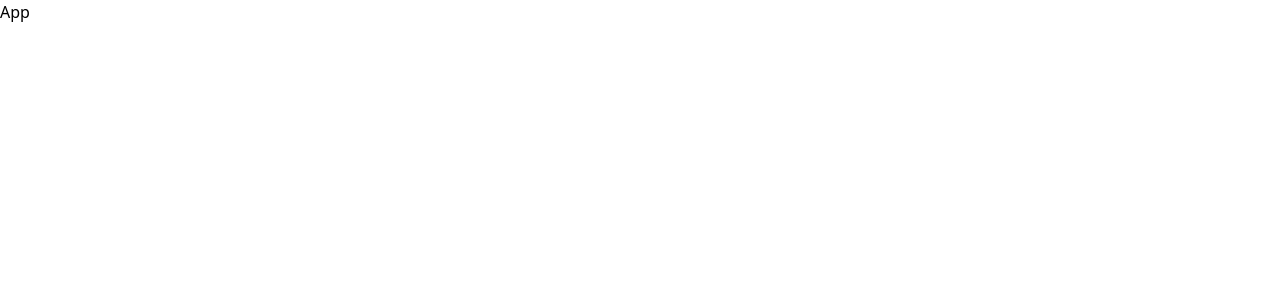
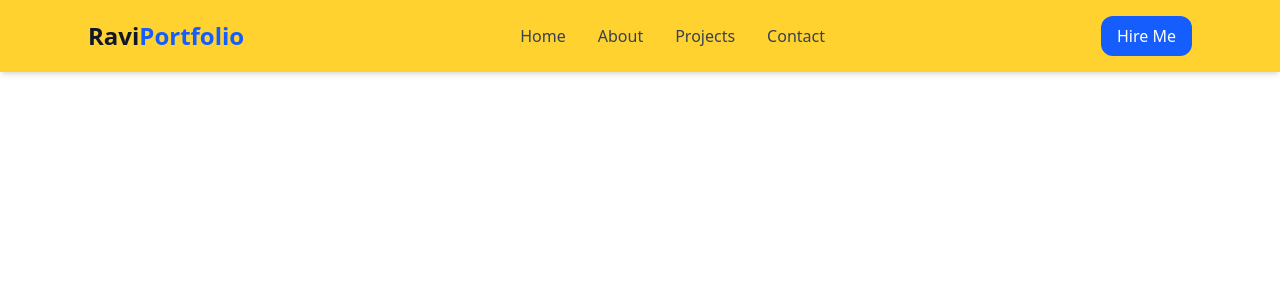
Before and after one commit to RaviGahire/Portfolio, a React (Vite) app: page / in a window 1280 px wide. Shown: the top 300 px of the page. Built offline with nearby package versions, Linux system fonts and the light colour scheme.

Commit message:
Header: add header

```diff
--- a/src/App.jsx
+++ b/src/App.jsx
@@ -2,6 +2,30 @@
 
 export const App = () => {
   return (
-    <div>App</div>
+    <>
+      <header className="fixed top-0 left-0 w-full bg-amber-300 shadow-md z-50">
+        <div className="max-w-6xl mx-auto px-6 py-4 flex items-center justify-between">
+          {/* Logo / Name */}
+          <h1 className="text-2xl font-bold text-gray-900">
+            Ravi<span className="text-blue-600">Portfolio</span>
+          </h1>
+
+          {/* Navigation Links */}
+          <nav>
+            <ul className="flex space-x-8 text-gray-700 font-medium">
+              <li className="hover:text-blue-600 cursor-pointer transition">Home</li>
+              <li className="hover:text-blue-600 cursor-pointer transition">About</li>
+              <li className="hover:text-blue-600 cursor-pointer transition">Projects</li>
+              <li className="hover:text-blue-600 cursor-pointer transition">Contact</li>
+            </ul>
+          </nav>
+
+          {/* Button (optional) */}
+          <button className="bg-blue-600 text-white px-4 py-2 rounded-xl hover:bg-blue-700 transition">
+            Hire Me
+          </button>
+        </div>
+      </header>
+    </>
   )
 }
```
Also changed, not shown: src/components/Header.jsx (deleted).
